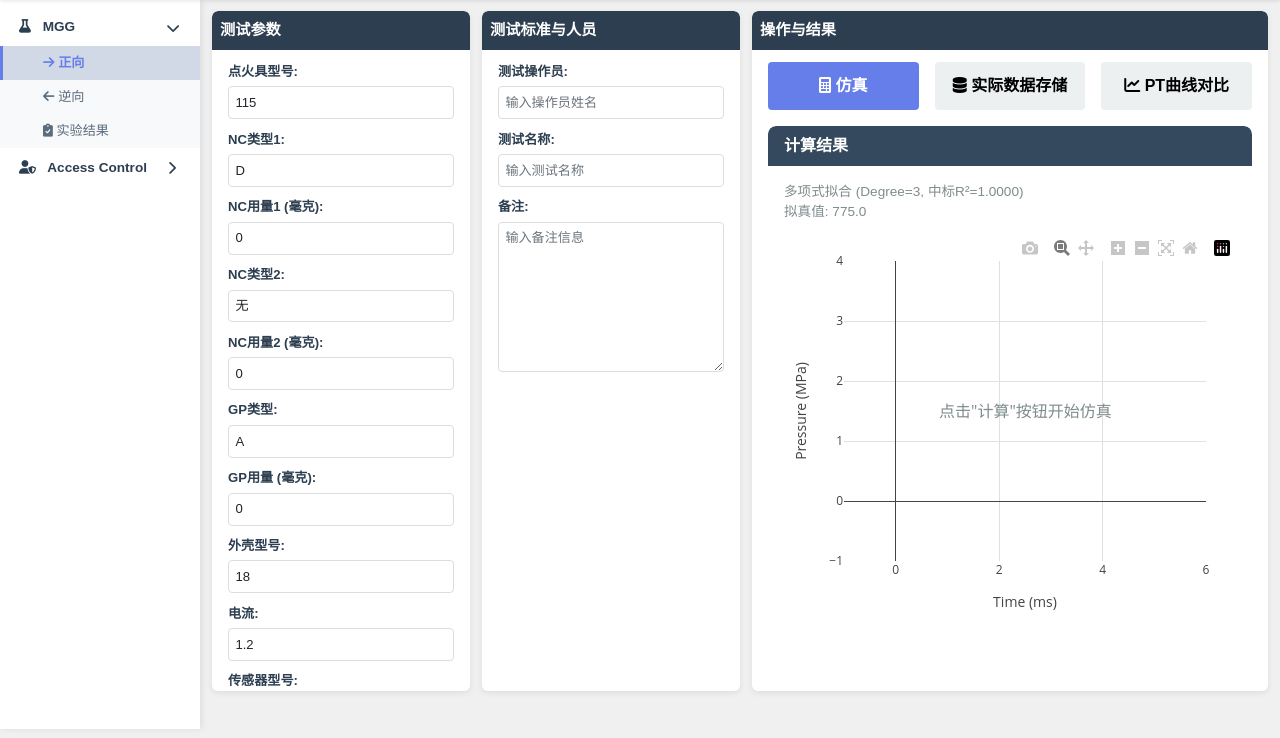
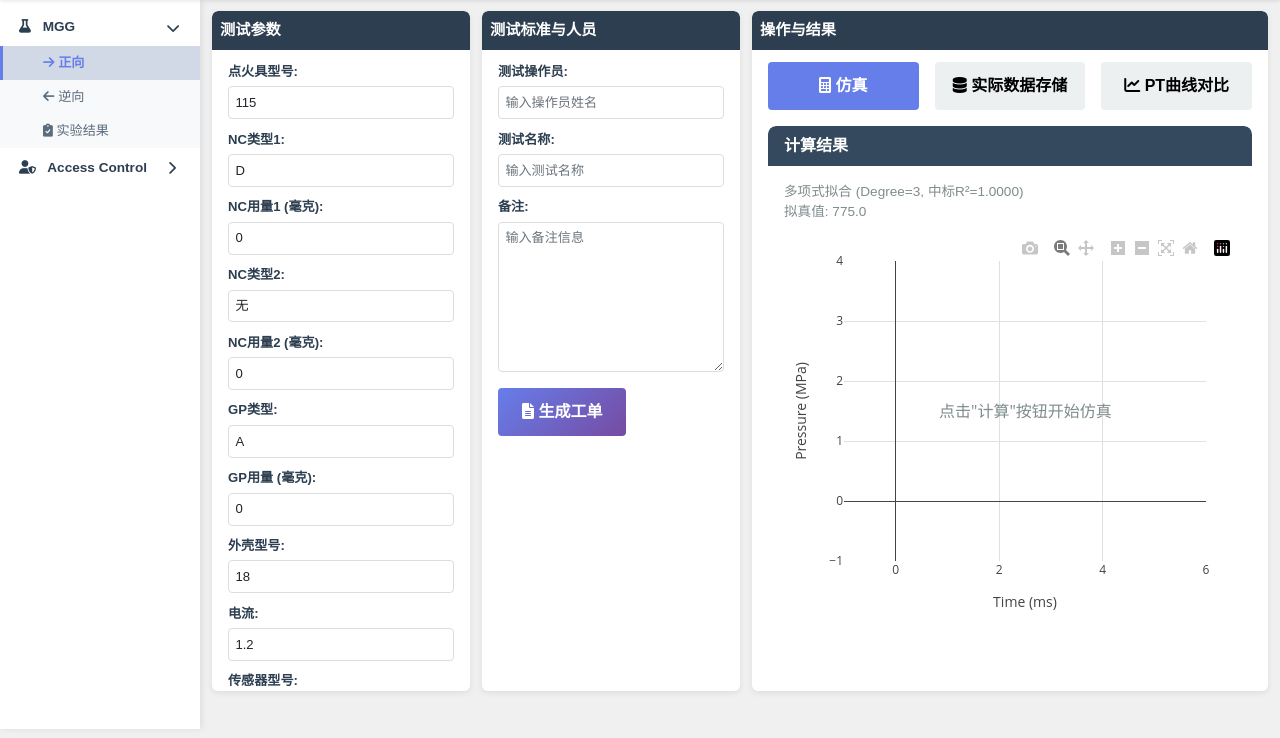
Before and after one commit to Saulliu00/MGG_SYS, a Flask app: page /simulation/ in a window 1280 px wide. Shown: the part 62-800 px from the top of the page. Run offline with Flask 3, Linux system fonts and the light colour scheme; a user stored in the database is signed in; parts of the project's set-up code (start-up, migrations or seed data) failed here and were passed over; some libraries are stand-ins or nearby versions.

Commit message:
Add work order generation button below notes field
- Add "生成工单" button below "备注" textarea
- Generate unique work order number format: WO + YYYYMMDDHHMMSS + 4-digit random
- Display generated number below the button

Co-Authored-By: Claude Sonnet 4.5 <noreply@anthropic.com>

```diff
--- a/app/static/js/simulation.js
+++ b/app/static/js/simulation.js
@@ -224,6 +224,22 @@ function refreshComparison() {
     plotComparisonChart();
 }
 
+// Generate work order number
+function generateWorkOrder() {
+    const now = new Date();
+    const year = now.getFullYear();
+    const month = String(now.getMonth() + 1).padStart(2, '0');
+    const day = String(now.getDate()).padStart(2, '0');
+    const hours = String(now.getHours()).padStart(2, '0');
+    const minutes = String(now.getMinutes()).padStart(2, '0');
+    const seconds = String(now.getSeconds()).padStart(2, '0');
+    const random = String(Math.floor(Math.random() * 10000)).padStart(4, '0');
+
+    const workOrderNumber = `WO${year}${month}${day}${hours}${minutes}${seconds}${random}`;
+
+    document.getElementById('workOrderNumber').textContent = workOrderNumber;
+}
+
 // Display selected file name
 document.addEventListener('DOMContentLoaded', function() {
     const fileInput = document.getElementById('testFileInput');
--- a/app/templates/simulation/index.html
+++ b/app/templates/simulation/index.html
@@ -127,6 +127,13 @@
                 <label>备注:</label>
                 <textarea name="notes" form="simulationForm" class="form-control" placeholder="输入备注信息"></textarea>
             </div>
+
+            <div class="form-group" style="margin-top: 1rem;">
+                <button type="button" class="btn btn-primary" onclick="generateWorkOrder()">
+                    <i class="fas fa-file-alt"></i> 生成工单
+                </button>
+                <div id="workOrderNumber" style="margin-top: 0.5rem; font-weight: bold; color: #667eea;"></div>
+            </div>
         </div>
 
         <!-- Right Panel - Results (操作与结果) -->
```
